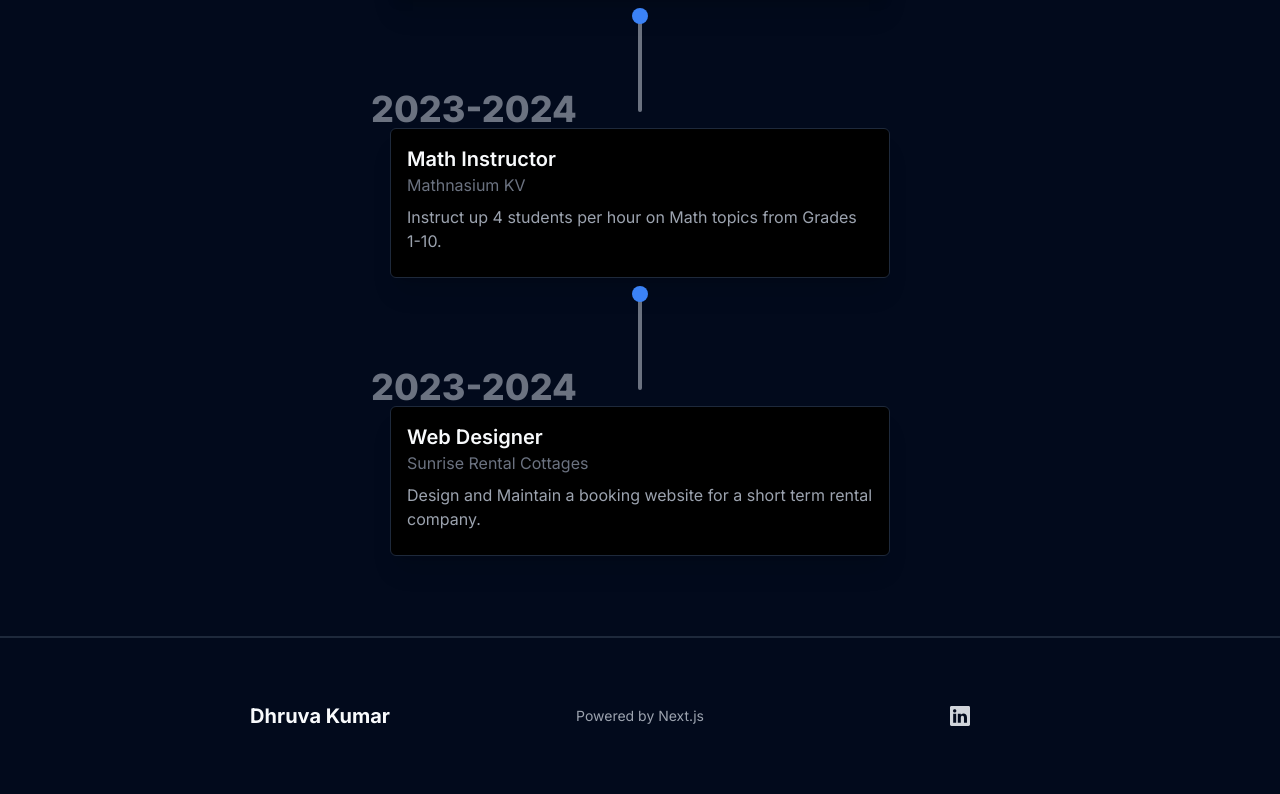
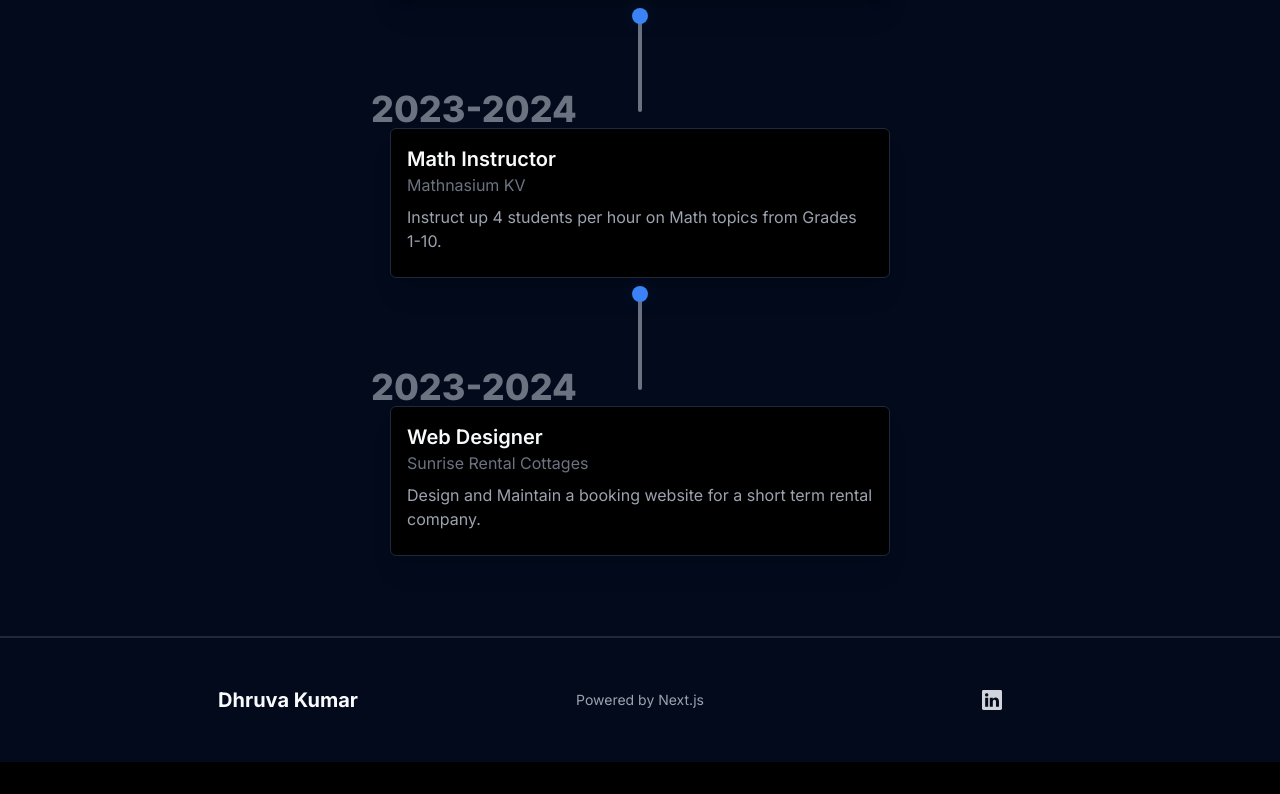
Before and after one commit to dhruva-dk/portfolio, a Next.js app: page /experience in a window 1280 px wide. Shown: the part 648-1442 px from the top of the page. After the commit the page ends 1410 px from the top, so only its background shows below. Built offline with nearby package versions, Linux system fonts and the light colour scheme.

Commit message:
Update Footer.tsx
Reduced footer vertical padding

```diff
--- a/components/Footer.tsx
+++ b/components/Footer.tsx
@@ -3,7 +3,7 @@ import userData from '@/constants/user'
 
 const Footer = () => {
   return (
-    <footer className="p-16 border-solid border-t-2 border-muted bg-card">
+    <footer className="py-12 border-solid border-t-2 border-muted bg-card">
       <div className=' flex items-center justify-evenly text-center'>
       <div className='w-1/4 justify-center'>
         <h1 className="text-xl font-bold">{userData.name}</h1>
```
